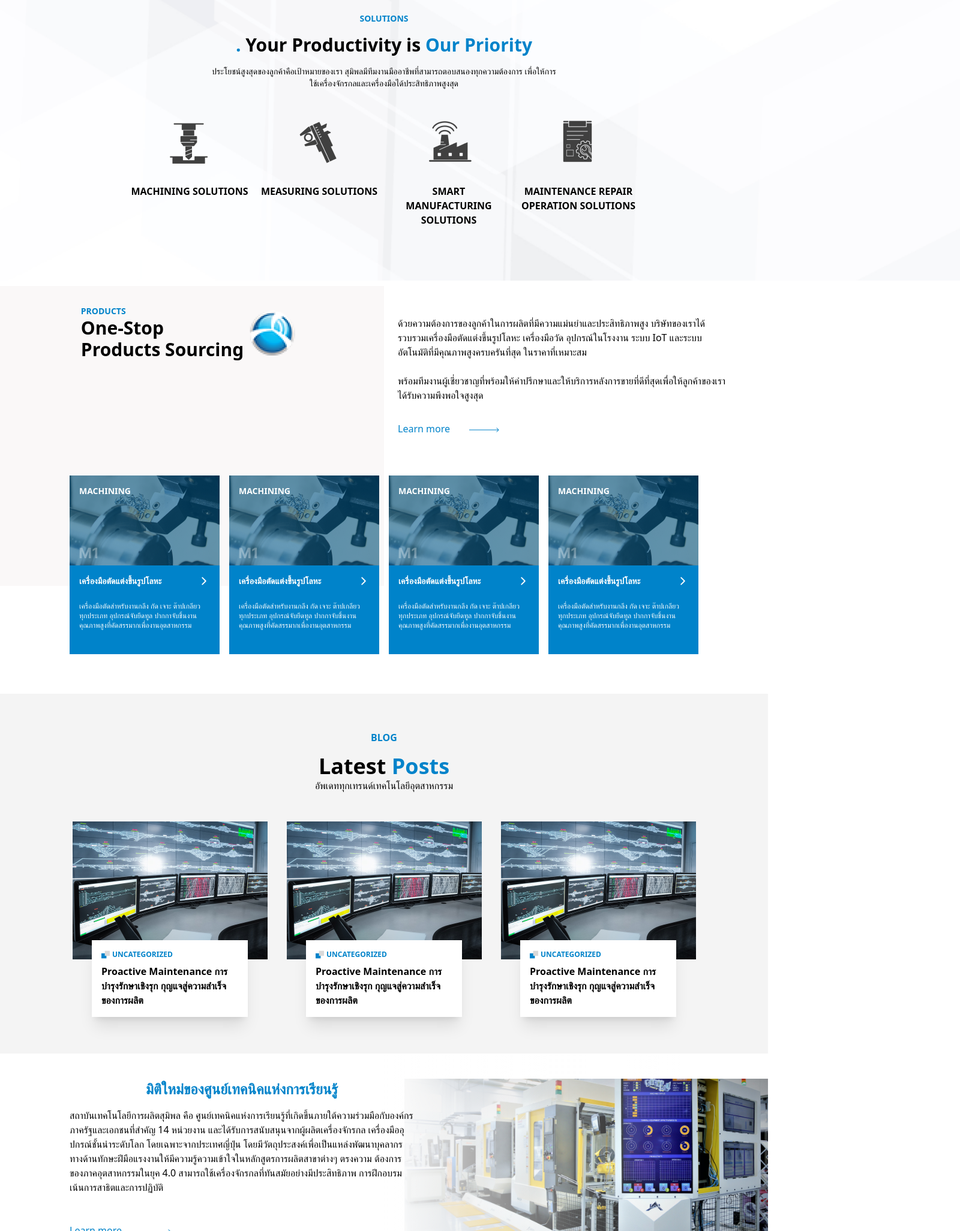
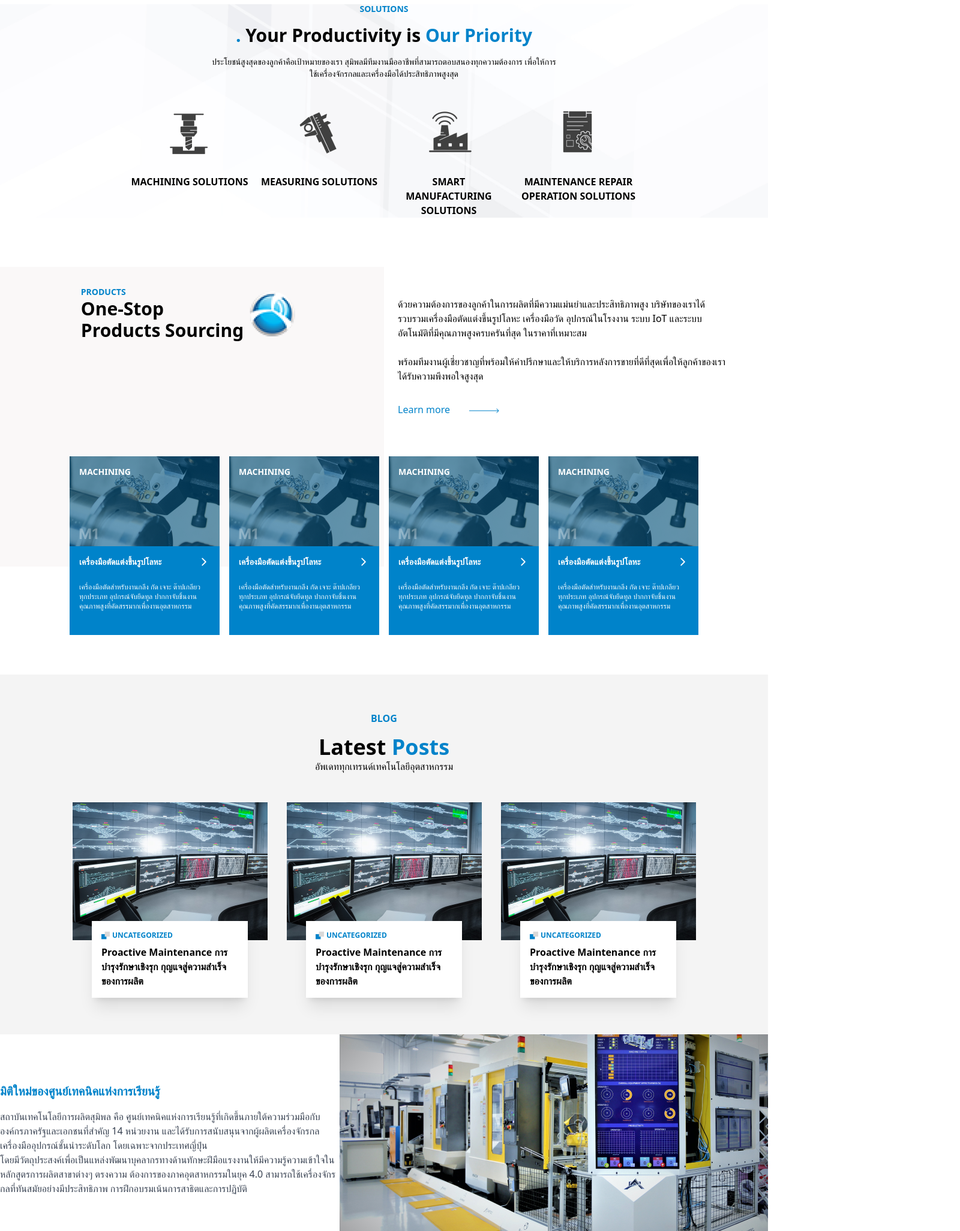
Before and after one commit to nukrobzero/template-fullstack-nextjs-setup, a Next.js app: page / in a window 1280 px wide. Shown: the part 747-2800 px from the top of the page at 60% size, 1600 px wide, since content can reach past the window. Built offline with nearby package versions, Linux system fonts and the light colour scheme.

Commit message:
fix responseive

```diff
--- a/src/components/frontend/homepage/blogs.tsx
+++ b/src/components/frontend/homepage/blogs.tsx
@@ -7,9 +7,9 @@ export default function BlogHome() {
       <Sections>
         <div className="container flex flex-col justify-center items-center xl:h-[600px]">
           <div className="flex flex-col justify-center items-center">
-            <h1 className="uppercase text-color1 font-bold my-4">blog</h1>
+            <h1 className="uppercase text-[#0083CA] font-bold my-4">blog</h1>
             <h1 className="text-4xl font-bold">
-              Latest <span className="text-color1">Posts</span>
+              Latest <span className="text-[#0083CA]">Posts</span>
             </h1>
             <p>อัพเดททุกเทรนด์เทคโนโลยีอุตสาหกรรม</p>
           </div>
--- a/src/components/frontend/homepage/news.tsx
+++ b/src/components/frontend/homepage/news.tsx
@@ -19,7 +19,7 @@ const NewsHome: NextPage = () => {
               View all
             </Link>
           </div>
-          <div className="flex flex-row justify-center items-center">
+          <div className="flex xl:flex-row flex-col justify-center items-center">
             <div className="flex flex-row justify-center items-center">
               <div className="w-[180px] h-[140px] flex flex-row justify-center items-center mr-8">
                 <Image
--- a/src/components/frontend/homepage/products.tsx
+++ b/src/components/frontend/homepage/products.tsx
@@ -12,7 +12,7 @@ export default function Products() {
           <div className="flex flex-col items-center justify-start w-full xl:-mt-38 md:-mt-32 sm:mt-36 mb-6">
             <div className="container flex flex-row justify-center">
               <div>
-                <h1 className=" uppercase text-sm font-bold text-color1">
+                <h1 className="uppercase text-sm font-bold text-[#0083CA]">
                   PRODUCTS
                 </h1>
                 <h1 className="xl:text-3xl md:text-2xl sm:text-2xl text-lg font-bold">
@@ -42,7 +42,7 @@ export default function Products() {
             </p>
             <Link
               href={`#`}
-              className="flex flex-wrap items-center text-color1 my-8"
+              className="flex flex-wrap items-center text-[#0083CA] my-8"
             >
               Learn more{" "}
               <span className="flex flex-col items-center justify-items-center justify-center text-center ml-8 pt-1">
--- a/src/components/frontend/homepage/services.tsx
+++ b/src/components/frontend/homepage/services.tsx
@@ -4,17 +4,16 @@ import ItemsServices from "./items-image-services";
 
 export default function ServiceHero() {
   return (
-    <div className="flex flex-col justify-center items-center max-w-[1920px] mx-auto py-8">
-      <div className="flex flex-col justify-center text-center absolute -z-10 w-[1920px] bg-fixed object-cover mx-auto">
+    <div className="flex flex-col justify-center items-center max-w-[1920px] mx-auto">
+      <div className="flex flex-col justify-center items-center w-[100%] h-auto">
           <Image
             src={`/home/services/Rectangle-51.png`}
             width={1920}
             height={1080}
             alt="bg-service-solutons"
+            className="absolute object-cover -z-10"
           />
-      </div>
-      <Sections>
-        <div className="flex flex-col justify-center items-center">
+        <div className="flex flex-col justify-center items-center py-8">
           <div className="text-center">
             <h3 className=" uppercase text-[#0083CA] font-bold text-sm">
               SOLUTIONS
@@ -54,7 +53,7 @@ export default function ServiceHero() {
             </div>
           </div>
         </div>
-      </Sections>
+      </div>
     </div>
   );
 }
--- a/src/components/frontend/homepage/simtec.tsx
+++ b/src/components/frontend/homepage/simtec.tsx
@@ -4,65 +4,33 @@ import Link from "next/link";
 
 export default function Simtec() {
   return (
+    <div className="xl:max-w-[1920px] md:max-w-screen-md sm:max-w-screen-sm mx-auto flex flex-row justify-center items-center xl:p-0 p-4">
       <div
-      className="max-w-[1920px] mx-auto"
-      style={{
-        backgroundImage: `linear-gradient(
-          90deg,
-          #ffffff 50%,
-          rgba(255, 255, 255, 0.616742) 64.28%,
-          rgba(255, 255, 255, 0) 88.61%
-        )`,
-        backgroundBlendMode: "multiply",
-      }}
+        className="flex xl:flex-row flex-col justify-center items-center bg-gradient-to-r from-white via-white to-white
+"
       >
-      <Sections>
-        <div className="flex xl:flex-row flex-col justify-center items-center xl:h-[350px] xl:ml-[100px]">
-          <div className="container flex flex-col justify-center">
-            <div className="flex flex-col justify-center items-center">
-              <h1 className="text-2xl text-[#0083CA] font-bold py-4">
+        <div className="flex flex-col justify-center items-start">
+          <h1 className="text-xl font-bold text-center text-[#0083CA] pb-4">
             มิติใหม่ของศูนย์เทคนิคแห่งการเรียนรู้
           </h1>
-              <p>
+          <p className="text-base text-gray-700">
             สถาบันเทคโนโลยีการผลิตสุมิพล คือ
             ศูนย์เทคนิคแห่งการเรียนรู้ที่เกิดขึ้นภายใต้ความร่วมมือกับองค์กรภาครัฐและเอกชนที่สําคัญ
             14 หน่วยงาน และได้รับการสนับสนุนจากผู้ผลิตเครื่องจักรกล
-                เครื่องมืออุปกรณ์ชั้นนําระดับโลก โดยเฉพาะจากประเทศญี่ปุ่น
+            เครื่องมืออุปกรณ์ชั้นนําระดับโลก โดยเฉพาะจากประเทศญี่ปุ่น <br />
             โดยมีวัตถุประสงค์เพื่อเป็นแหล่งพัฒนาบุคลากรทางด้านทักษะฝีมือแรงงานให้มีความรู้ความเข้าใจในหลักสูตรการผลิตสาขาต่างๆ
             ตรงความ ต้องการของภาคอุตสาหกรรมในยุค 4.0
             สามารถใช้เครื่องจักรกลที่ทันสมัยอย่างมีประสิทธิภาพ
             การฝึกอบรมเน้นการสาธิตและการปฏิบัติ
           </p>
         </div>
-            <div className="py-4">
-              <Link
-                href={`#`}
-                className="flex flex-wrap items-center text-[#0083CA] my-8"
-              >
-                Learn more{" "}
-                <span className="flex flex-col items-center justify-items-center justify-center text-center ml-8 pt-1">
         <Image
-                    src={`/home/products/Arrow-1.png`}
-                    width={50}
-                    height={0}
-                    alt="arrow"
-                  />
-                </span>
-              </Link>
-            </div>
-          </div>
-          <div className="container flex flex-col justify-center items-center">
-            <div className="xl:absolute -z-10 object-cover bg-fixed">
-              <Image
-                src={`/home/simtec/bgcover.jpg`}
-                width={1920}
-                height={1080}
-                alt="simtecImg"
+          src="/home/simtec/bgcover.jpg"
+          width={714}
+          height={350}
+          alt="test"
         />
       </div>
     </div>
-        </div>
-      </Sections>
-    </div>
   );
 }
--- a/src/components/layoutpage.tsx
+++ b/src/components/layoutpage.tsx
@@ -1,6 +1,6 @@
 export default function Sections({ children }: { children: any }) {
   return (
-    <div className="xl:max-w-screen-xl md:max-w-screen-md sm:max-w-screen-sm mx-auto p-4">
+    <div className="xl:max-w-screen-xl md:max-w-screen-md sm:max-w-screen-sm flex flex-wrap items-center mx-auto p-4">
       {children}
     </div>
   );
```
Lines whose indentation alone changed are shown as unchanged.
